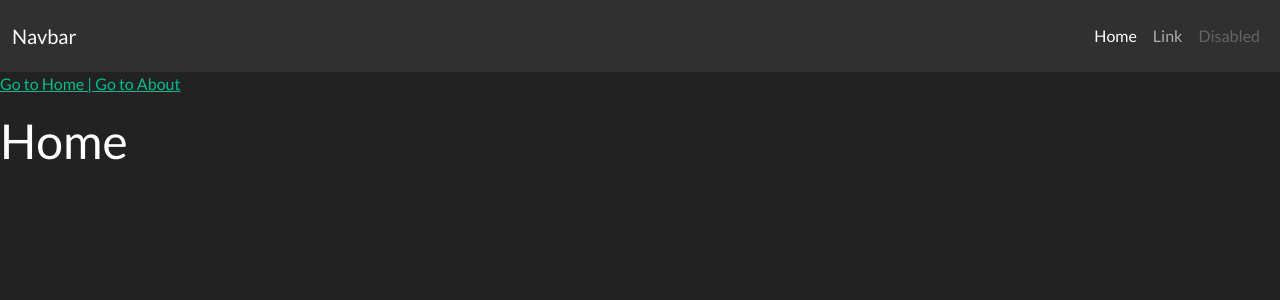
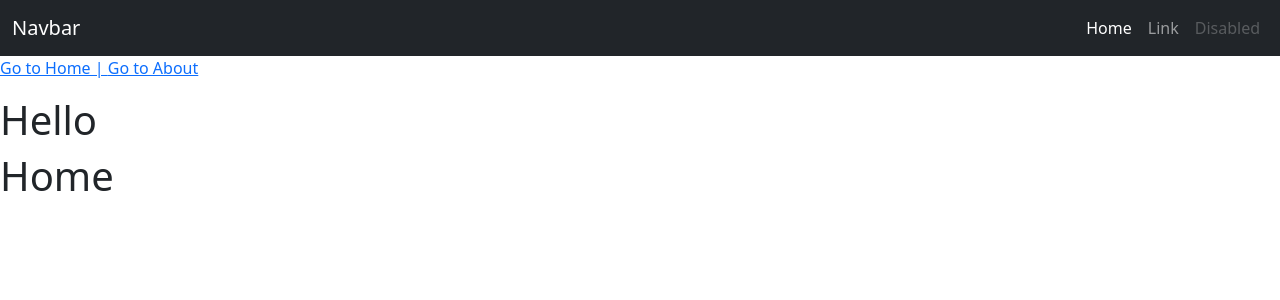
Before and after one commit to kodevue/vueapp1, a Vue app: page / in a window 1280 px wide. Shown: the top 300 px of the page. Built offline with nearby package versions, Linux system fonts and the light colour scheme.

Commit message:
pinia setup.

```diff
--- a/package.json
+++ b/package.json
@@ -12,6 +12,7 @@
   "dependencies": {
     "bootstrap": "^5.3.0",
     "bootswatch": "^5.3.0",
+    "pinia": "^2.1.4",
     "vue": "^3.3.4",
     "vue-router": "^4.2.2"
   },
--- a/src/assets/main.css
+++ b/src/assets/main.css
@@ -1,2 +1,2 @@
 @import './base.css';
-@import 'bootswatch/dist/darkly/bootstrap.css';
+@import 'bootstrap/dist/css/bootstrap.css';
--- a/src/main.js
+++ b/src/main.js
@@ -1,9 +1,10 @@
-import './assets/main.css'
+import 'bootstrap/dist/css/bootstrap.css'
 import 'bootstrap/dist/js/bootstrap.js'
 
+import { createApp } from 'vue'
+import { createPinia } from 'pinia'
 import { createRouter, createWebHistory } from 'vue-router'
 
-import { createApp } from 'vue'
 import About from './pages/About.vue'
 import Home from './pages/Home.vue'
 import App from './App.vue'
@@ -25,6 +26,9 @@ const router = createRouter({
   routes // short for `routes: routes`
 })
 
+const pinia = createPinia()
+
 const app = createApp(App)
+app.use(pinia)
 app.use(router)
 app.mount('#app')
--- /dev/null
+++ b/src/pages/CommonComp.vue
@@ -0,0 +1,3 @@
+<template>
+  <h1>Hello</h1>
+</template>
--- a/src/pages/Home.vue
+++ b/src/pages/Home.vue
@@ -1,3 +1,8 @@
+<script setup>
+import CommonComp from './CommonComp.vue'
+</script>
+
 <template>
+  <CommonComp />
   <h1>Home</h1>
 </template>
```
Also changed, not shown: 1 other file (tests, documents, lock files or other folders).
